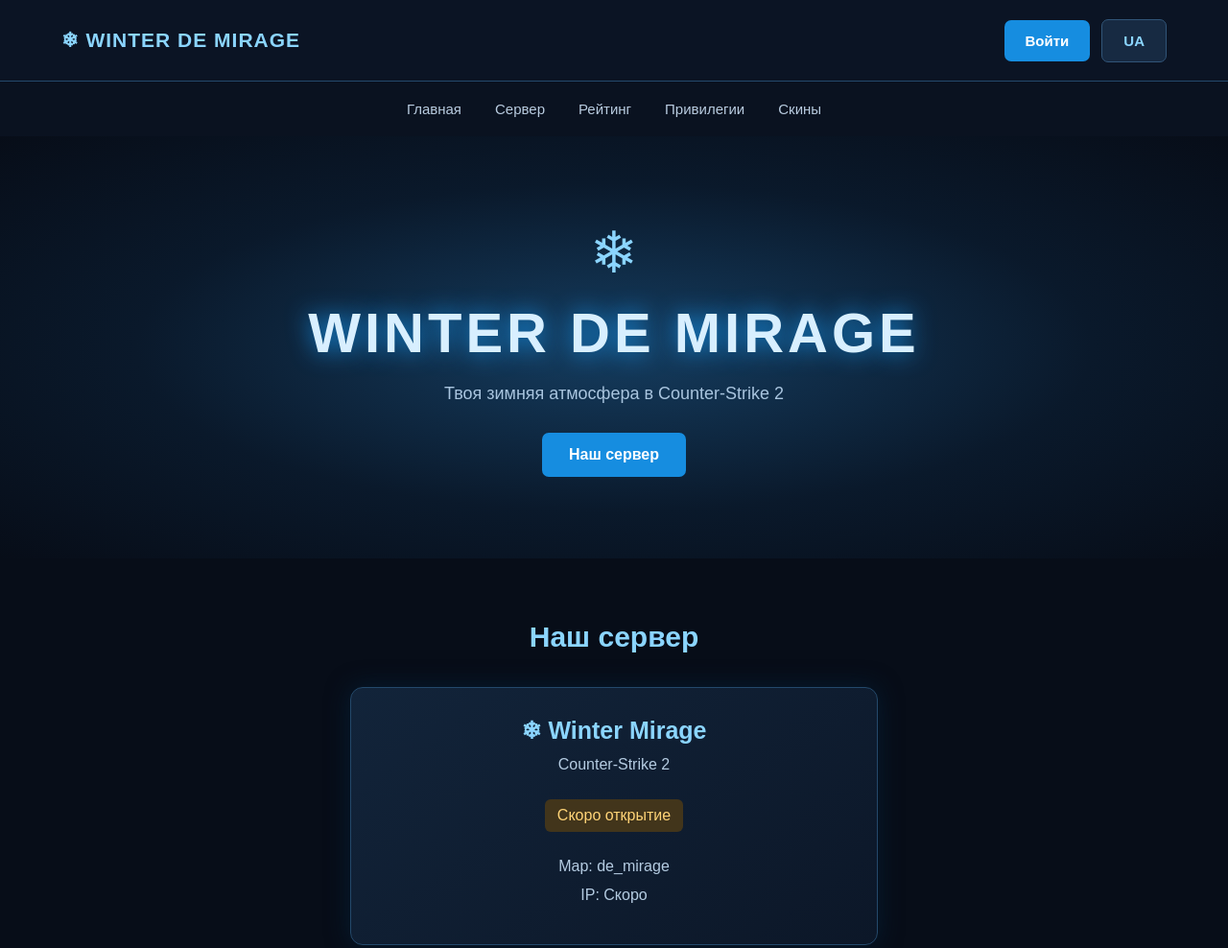
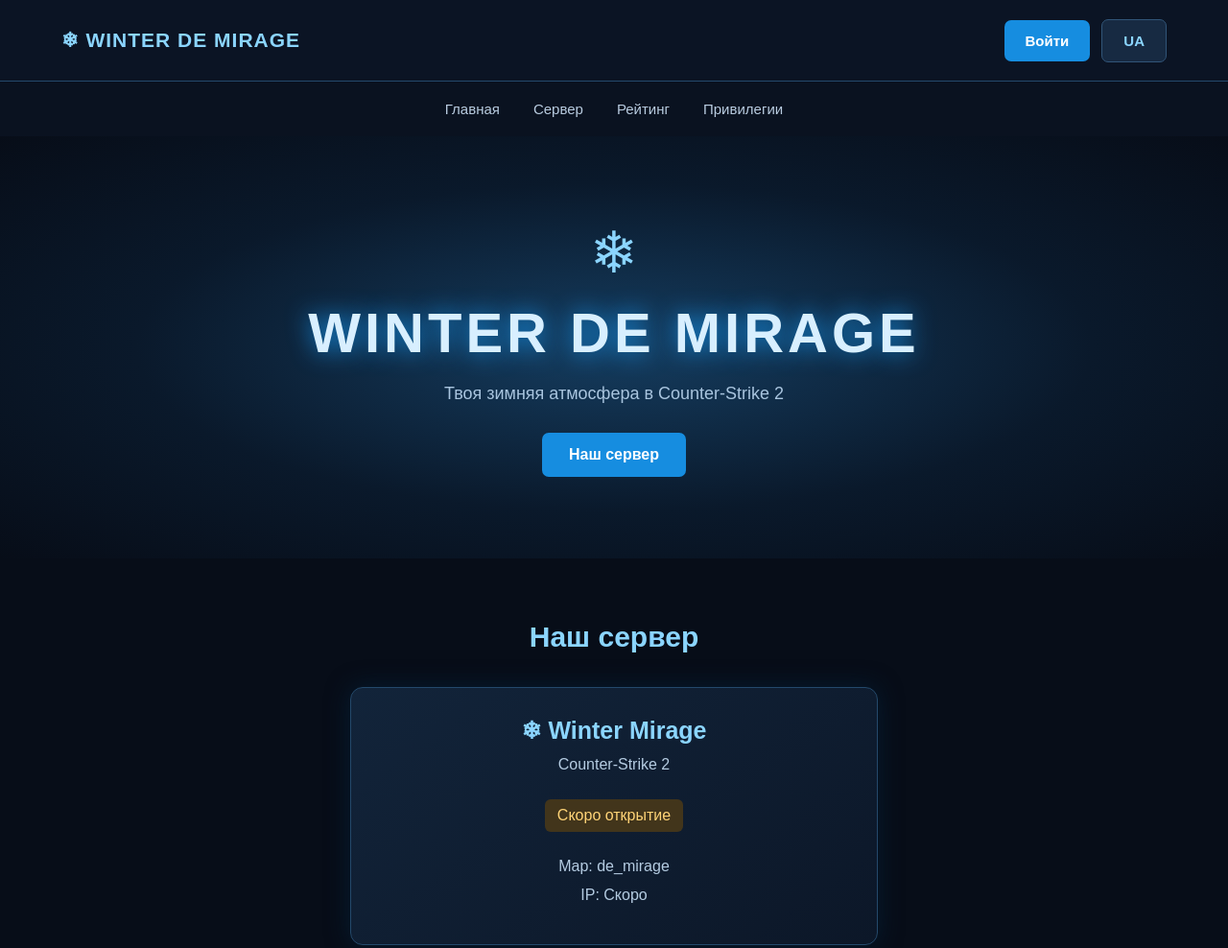
Before and after one commit to tvblaukaiz-lab/winter-de-mirage, a plain HTML site: page Winter de Mirage/index.html in a window 1280 px wide. Shown: the top 988 px of the page at 96% size. Drawn offline with Linux system fonts and the light colour scheme; no server answers.

Commit message:
Update index.html

```diff
--- a/Winter de Mirage/index.html
+++ b/Winter de Mirage/index.html
@@ -1,4 +1,3 @@
-
 <!DOCTYPE html>
 <html lang="ru">
 <head>
@@ -164,7 +163,6 @@
     <a href="#server" data-ru="Сервер" data-ua="Сервер">Сервер</a>
     <a href="#rating" data-ru="Рейтинг" data-ua="Рейтинг">Рейтинг</a>
     <a href="#privileges" data-ru="Привилегии" data-ua="Привілеї">Привилегии</a>
-    <a href="skins.html" data-ru="Скины" data-ua="Скіни">Скины</a>
 </nav>
 
 <section class="hero" id="home">
```
